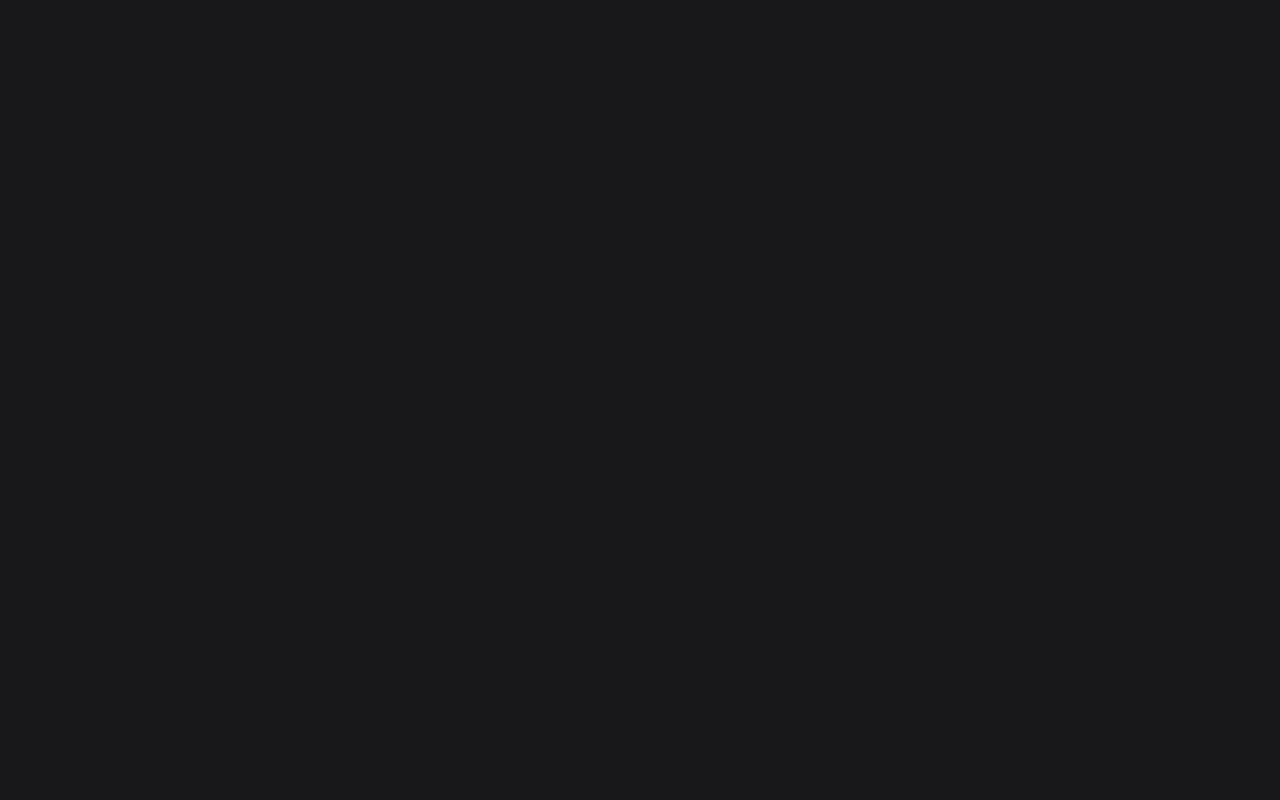
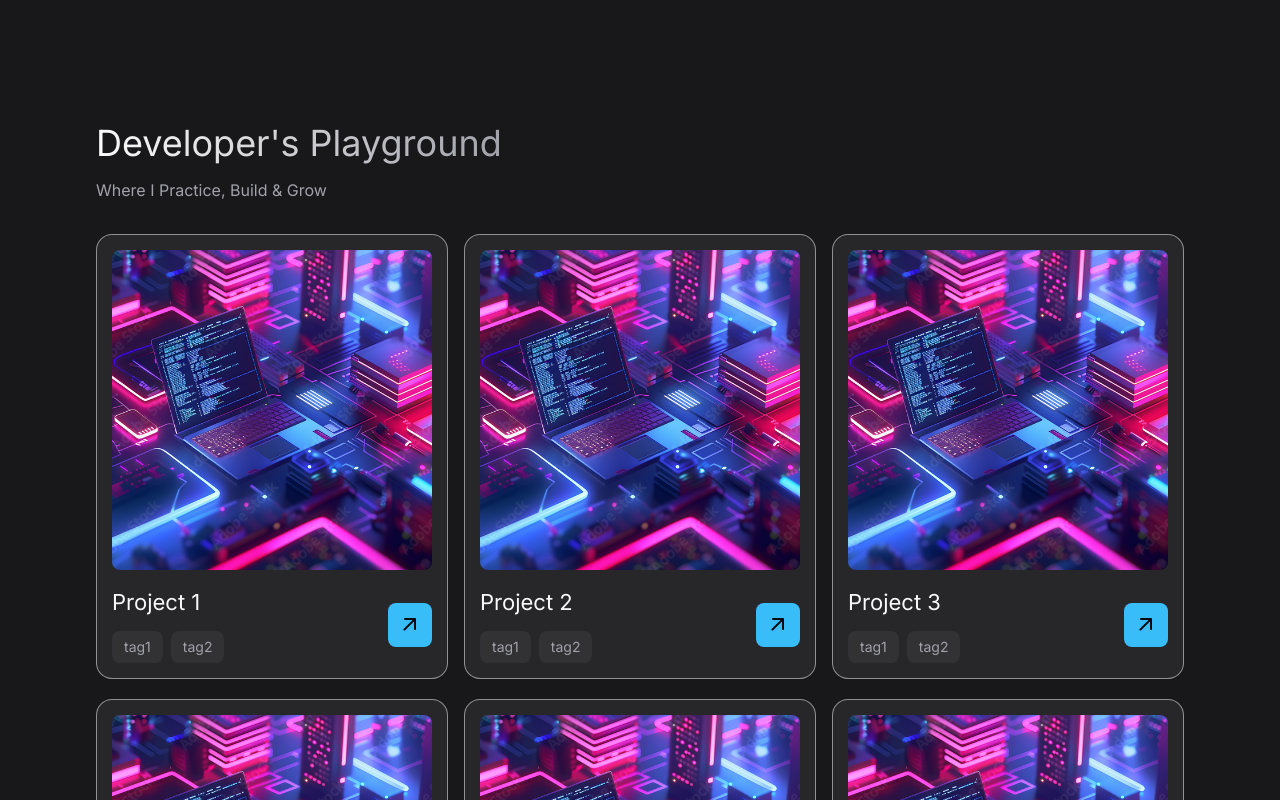
Before and after one commit to Shubham-Mi/shubham-mittal, a React (Vite) app: page / in a window 1280 px wide. Shown: the part 1680-2480 px from the top of the page. Before the commit the page ends 1673 px from the top, so only its background shows below. Built offline with nearby package versions, Linux system fonts and the light colour scheme.

Commit message:
added projects section

```diff
--- a/src/App.jsx
+++ b/src/App.jsx
@@ -10,6 +10,7 @@ import Header from "./components/Header";
 import Hero from "./components/Hero";
 import About from "./components/About";
 import Skills from "./components/Skills";
+import Projects from "./components/Projects";
 
 const App = () => {
   return (
@@ -19,6 +20,7 @@ const App = () => {
         <Hero />
         <About />
         <Skills />
+        <Projects />
       </main>
     </>
   );
--- /dev/null
+++ b/src/components/ProjectCard.jsx
@@ -0,0 +1,52 @@
+/**
+ * @copyright 2024 Shubham-Mi
+ * @license Apache-2.0
+ */
+
+/**
+ * Node modules
+ */
+import PropTypes from "prop-types";
+
+const ProjectCard = ({ imgSrc, title, tags, projectLink, classNames }) => {
+  return (
+    <div
+      className={`relative p-4 rounded-2xl bg-zinc-800 hover:bg-zinc-700/50 active:bg-zinc-700/60 ring-1 ring-inset ring-zinc-50/50 transition-colors ${classNames}`}
+    >
+      <figure className="img-box aspect-square rounded-lg mb-4">
+        <img src={imgSrc} alt={title} loading="lazy" className="img-cover" />
+      </figure>
+      <div className="flex items-center justify-between gap-4">
+        <div className="">
+          <h3 className="title-1 mb-3">{title}</h3>
+          <div className="flex flex-wrap items-center gap-2">
+            {tags.map((tag, index) => (
+              <span
+                key={index}
+                className="h-8 text-sm text-zinc-400 bg-zinc-50/5 grid items-center px-3 rounded-lg"
+              >
+                {tag}
+              </span>
+            ))}
+          </div>
+        </div>
+        <div className="w-11 h-11 rounded-lg grid place-items-center bg-sky-400 text-zinc-950 shrink-0">
+          <span className="material-symbols-rounded" aria-hidden="true">
+            arrow_outward
+          </span>
+        </div>
+      </div>
+      <a href={projectLink} target="_blank" className="absolute inset-0"></a>
+    </div>
+  );
+};
+
+ProjectCard.propTypes = {
+  imgSrc: PropTypes.string.isRequired,
+  title: PropTypes.string.isRequired,
+  tags: PropTypes.array.isRequired,
+  projectLink: PropTypes.string,
+  classNames: PropTypes.string,
+};
+
+export default ProjectCard;
--- /dev/null
+++ b/src/components/Projects.jsx
@@ -0,0 +1,72 @@
+/**
+ * @copyright 2024 Shubham-Mi
+ * @license Apache-2.0
+ */
+
+/**
+ * Components
+ */
+import ProjectCard from "./ProjectCard";
+
+const projectsList = [
+  {
+    imgSrc: "/images/projects/project.jpg",
+    title: "Project 1",
+    tags: ["tag1", "tag2"],
+    projectLink: "",
+  },
+  {
+    imgSrc: "/images/projects/project.jpg",
+    title: "Project 2",
+    tags: ["tag1", "tag2"],
+    projectLink: "",
+  },
+  {
+    imgSrc: "/images/projects/project.jpg",
+    title: "Project 3",
+    tags: ["tag1", "tag2"],
+    projectLink: "",
+  },
+  {
+    imgSrc: "/images/projects/project.jpg",
+    title: "Project 4",
+    tags: ["tag1", "tag2"],
+    projectLink: "",
+  },
+  {
+    imgSrc: "/images/projects/project.jpg",
+    title: "Project 5",
+    tags: ["tag1", "tag2"],
+    projectLink: "",
+  },
+  {
+    imgSrc: "/images/projects/project.jpg",
+    title: "Project 6",
+    tags: ["tag1", "tag2"],
+    projectLink: "",
+  },
+];
+
+const Projects = () => {
+  return (
+    <section id="projects" className="section">
+      <div className="container">
+        <h2 className="headline-2">Developer&apos;s Playground</h2>
+        <p className="subtitle">Where I Practice, Build & Grow</p>
+        <div className="grid gap-x-4 gap-y-5 grid-cols-[repeat(auto-fill,_minmax(280px,_1fr))]">
+          {projectsList.map((project, index) => (
+            <ProjectCard
+              key={index}
+              imgSrc={project.imgSrc}
+              title={project.title}
+              tags={project.tags}
+              projectLink={project.projectLink}
+            />
+          ))}
+        </div>
+      </div>
+    </section>
+  );
+};
+
+export default Projects;
--- a/src/components/Skills.jsx
+++ b/src/components/Skills.jsx
@@ -131,9 +131,7 @@ const Skills = () => {
     <section id="skills" className="section">
       <div className="container">
         <h2 className="headline-2">My Tech Arsenal</h2>
-        <p className="text-zinc-400 mt-3 mb-8 max-w-[50ch]">
-          The Tools That Power My Solutions
-        </p>
+        <p className="subtitle">The Tools That Power My Solutions</p>
         <div className="grid gap-3 grid-cols-[repeat(auto-fill,_minmax(250px,_1fr))]">
           {skillItem.map((item, index) => (
             <SkillCard
--- a/src/index.css
+++ b/src/index.css
@@ -33,6 +33,14 @@ body {
 
 .headline-2 {
   @apply text-3xl  lg:text-4xl lg:leading-tight;
+}
+
+.subtitle {
+  @apply text-zinc-400 mt-3 mb-8 max-w-[50ch];
+}
+
+.title-1 {
+  @apply text-[22px] font-normal;
 }
 
 /* ---------------------------------- *\
```
Also changed, not shown: public/images/Logo.svg (renamed from public/images/skills/Logo.svg), public/images/projects/project.jpg (added).
